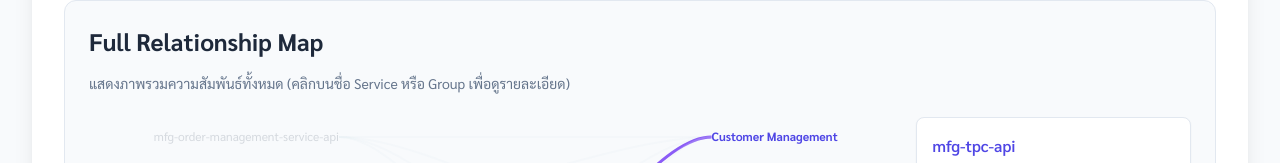
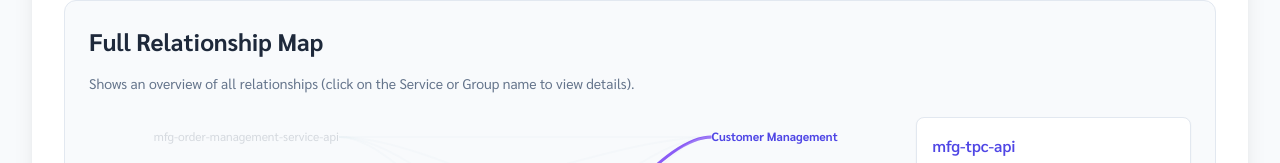
Before and after one commit to thanawatta2025/service-sdm, a plain HTML site: page index.html in a window 1280 px wide. Shown: the part 164-327 px from the top of the page. Drawn offline with nearby package versions, Linux system fonts and the light colour scheme.

Commit message:
Update index.html

```diff
--- a/index.html
+++ b/index.html
@@ -71,7 +71,7 @@
         <!-- Overview Section -->
         <div id="overview-section" class="mb-12 p-6 bg-slate-50 rounded-xl border border-slate-200">
             <h2 class="text-2xl font-bold text-slate-800 mb-4">Full Relationship Map</h2>
-            <p class="text-slate-500 mb-6 text-sm">แสดงภาพรวมความสัมพันธ์ทั้งหมด (คลิกบนชื่อ Service หรือ Group เพื่อดูรายละเอียด)</p>
+            <p class="text-slate-500 mb-6 text-sm">Shows an overview of all relationships (click on the Service or Group name to view details).</p>
 
             <!-- Flex container for graph and method list -->
             <div class="flex flex-col md:flex-row gap-6 items-start">
```
